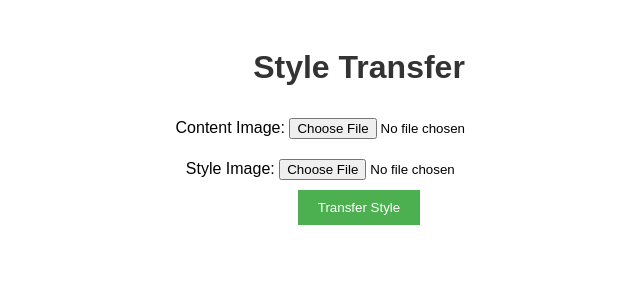
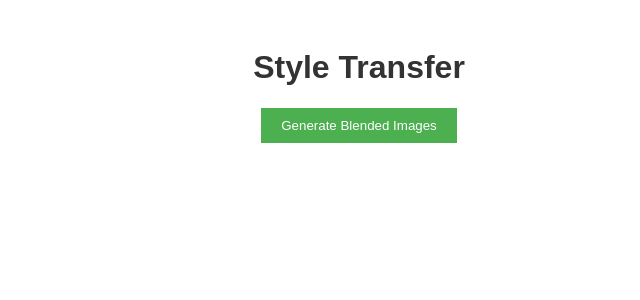
Before and after one commit to Alex1988Den/Blending-two-images-using-linear-interpolation, a Flask app: page / in a window 1280 px wide. Shown: the top 300 px of the page, without its empty margins (281-921 px from the left). Run offline with Flask 2, Linux system fonts and the light colour scheme.

Commit message:
Update index.html

```diff
--- a/templates/index.html
+++ b/templates/index.html
@@ -29,29 +29,12 @@
         button:hover {
             background-color: #45a049;
         }
-        img {
-            margin-top: 20px;
-            max-width: 100%;
-            height: auto;
-            border: 1px solid #ddd;
-        }
     </style>
 </head>
 <body>
     <h1>Style Transfer</h1>
-    <form action="/" method="post" enctype="multipart/form-data">
-        <label for="content_image">Content Image:</label>
-        <input type="file" name="content_image" required>
-        <br>
-        <label for="style_image">Style Image:</label>
-        <input type="file" name="style_image" required>
-        <br>
-        <button type="submit">Transfer Style</button>
+    <form action="/blend" method="post">
+        <button type="submit">Generate Blended Images</button>
     </form>
-
-    {% if result %}
-    <h2>Result:</h2>
-    <img src="{{ result }}" alt="Result Image">
-    {% endif %}
 </body>
 </html>
```
